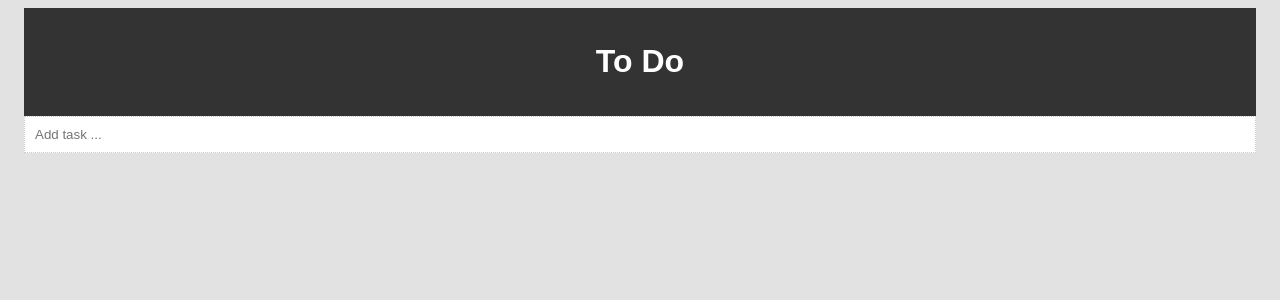
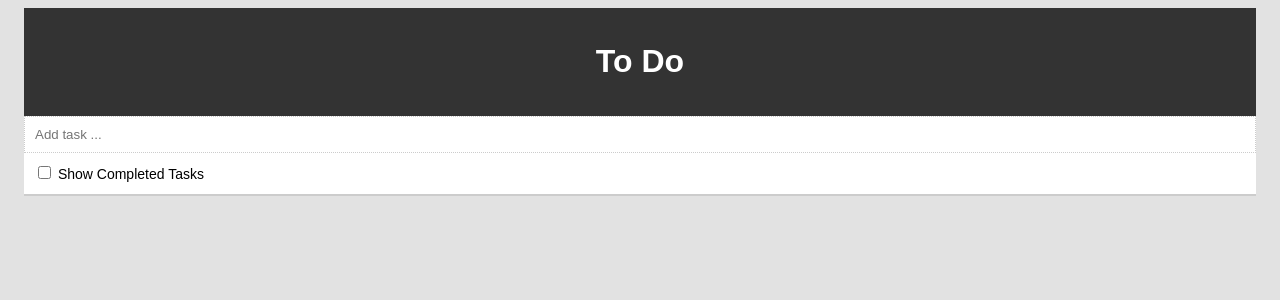
Before and after one commit to flor3s/to-do, a React (Create React App) app: page / in a window 1280 px wide. Shown: the top 300 px of the page. Built offline with nearby package versions, Linux system fonts and the light colour scheme.

Commit message:
implement tasks filter component

```diff
--- a/src/App.js
+++ b/src/App.js
@@ -1,5 +1,6 @@
 import React, { Component } from 'react';
-import Header from './components/layout/Header'
+import Header from './components/layout/Header';
+import Filter from './components/filter/Filter';
 import Tasks from './components/tasks/Tasks';
 import AddTask from './components/addtasks/AddTask';
 import uuid from 'uuid';
@@ -8,7 +9,8 @@ import './App.css';
 
 class App extends Component {
   state = {
-    tasks: []
+    tasks: [],
+    filter: true
   }
 
   // toggle status
@@ -27,7 +29,7 @@ class App extends Component {
     this.setState({ tasks: [...this.state.tasks.filter(task => task.id !== id)] });
   }
 
-  //add task
+  // add task
   addTask = (title) => {
     const newTask = {
       id: uuid.v4(),
@@ -38,13 +40,27 @@ class App extends Component {
     this.setState({ tasks: [...this.state.tasks, newTask] })
   }
 
+  // toggle filter
+  toggleFilter = () => {
+    const f = this.state.filter
+    this.setState({ filter: !this.state.filter });
+  }
+
   render() {
+    let filteredTasks = { tasks: [] };
+    if(this.state.filter) {
+      filteredTasks.tasks = this.state.tasks.filter(task => !task.completed)
+    } else {
+      filteredTasks.tasks = this.state.tasks
+    }
+
     return (
       <div className="App">
         <div className="container">
           <Header />
           <AddTask addTask={this.addTask}/>
-          <Tasks tasks={this.state.tasks} toggleComplete={this.toggleComplete} delTask={this.delTask}/>
+          <Filter filter={this.state.filter} toggleFilter={this.toggleFilter}/>
+          <Tasks tasks={filteredTasks.tasks} toggleComplete={this.toggleComplete} delTask={this.delTask}/>
       </div>
       </div>
     );
--- /dev/null
+++ b/src/components/filter/Filter.js
@@ -0,0 +1,42 @@
+import React, { Component } from 'react';
+// import PropTypes from 'prop-types';
+
+class Filter extends Component {
+  getStyle = () => {
+    return {
+      background: '#fff',
+      padding: '10px 10px',
+      borderBottom: '2px #ccc solid',
+      margin: '0',
+      fontSize: '14px'
+    }
+  }
+
+  render() {
+    const filter = this.props.filter;
+    return (
+      <p style={this.getStyle()}>
+        <input type="checkbox" onChange={this.props.toggleFilter} /> { ' ' }
+        Show Completed Tasks
+      </p>
+    )
+  }
+}
+
+const btnStyle = {
+  background: '#D83500',
+  color: '#fff',
+  border: 'none',
+  padding: '10px 10px',
+  borderRadius: '5px',
+  cursor: 'pointer',
+};
+
+//Proptypes
+// Tasks.propTypes = {
+//   tasks: PropTypes.array.isRequired,
+//   toggleComplete: PropTypes.func.isRequired,
+//   delTask: PropTypes.func.isRequired
+// }
+
+export default Filter;
--- a/src/components/tasks/TaskItem.js
+++ b/src/components/tasks/TaskItem.js
@@ -6,7 +6,7 @@ class TaskItem extends Component {
   getStyle = () => {
     return {
       background: '#f4f4f4',
-      padding: '10px',
+      padding: '10px 10px',
       borderBottom: '1px #ccc solid',
       color: this.props.task.completed ? 'rgb(0,0,0,0.3)' : 'rgb(0,0,0,1)',
       textDecoration: this.props.task.completed ? 'line-through' : 'none',
@@ -45,10 +45,13 @@ const btnStyle = {
   borderRadius: '5px',
   cursor: 'pointer',
   float: 'right',
+  position: 'relative',
+  top: '-5px'
 };
 
 const timeStamp = {
-  color: '#AEB6BF'
+  color: '#AEB6BF',
+  fontSize: '15px'
 }
 
 export default TaskItem;
--- a/src/components/tasks/Tasks.js
+++ b/src/components/tasks/Tasks.js
@@ -11,7 +11,6 @@ class Tasks extends Component {
   }
 }
 
-
 //Proptypes
 Tasks.propTypes = {
   tasks: PropTypes.array.isRequired,
```
